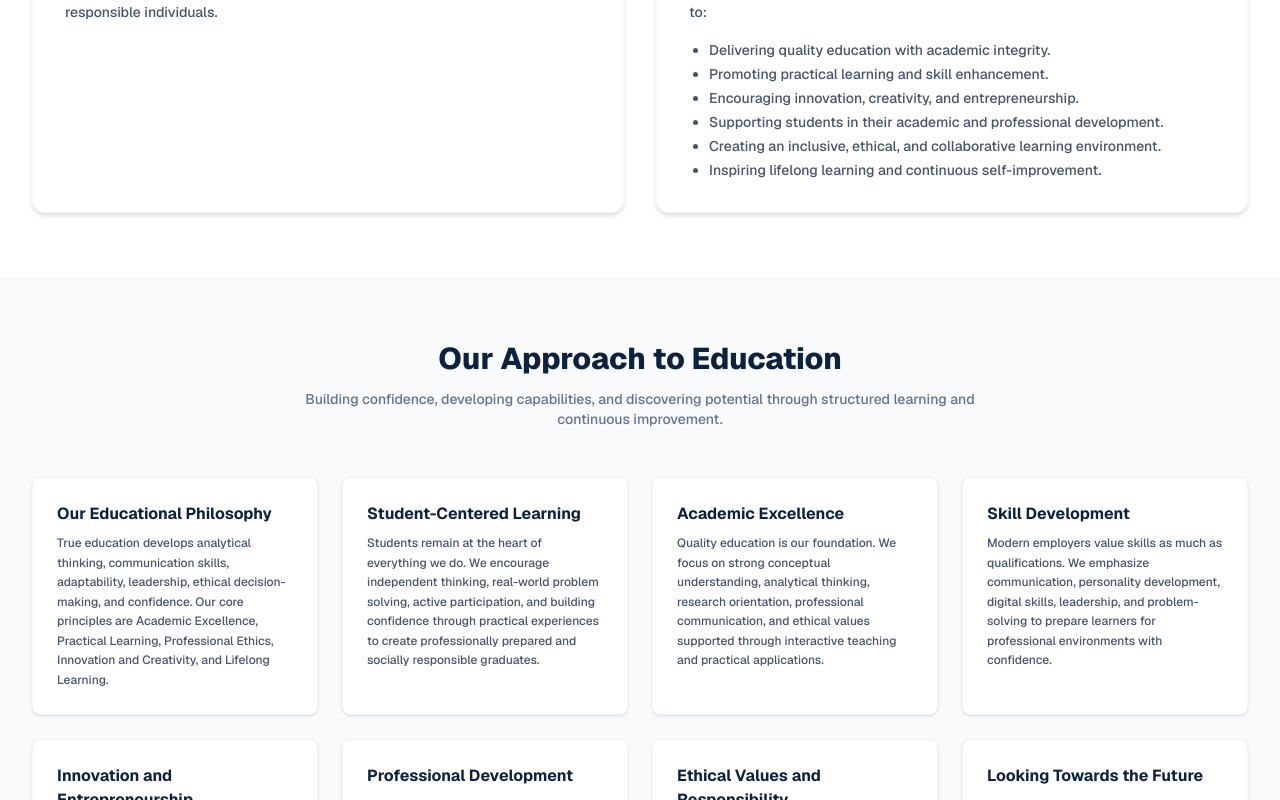
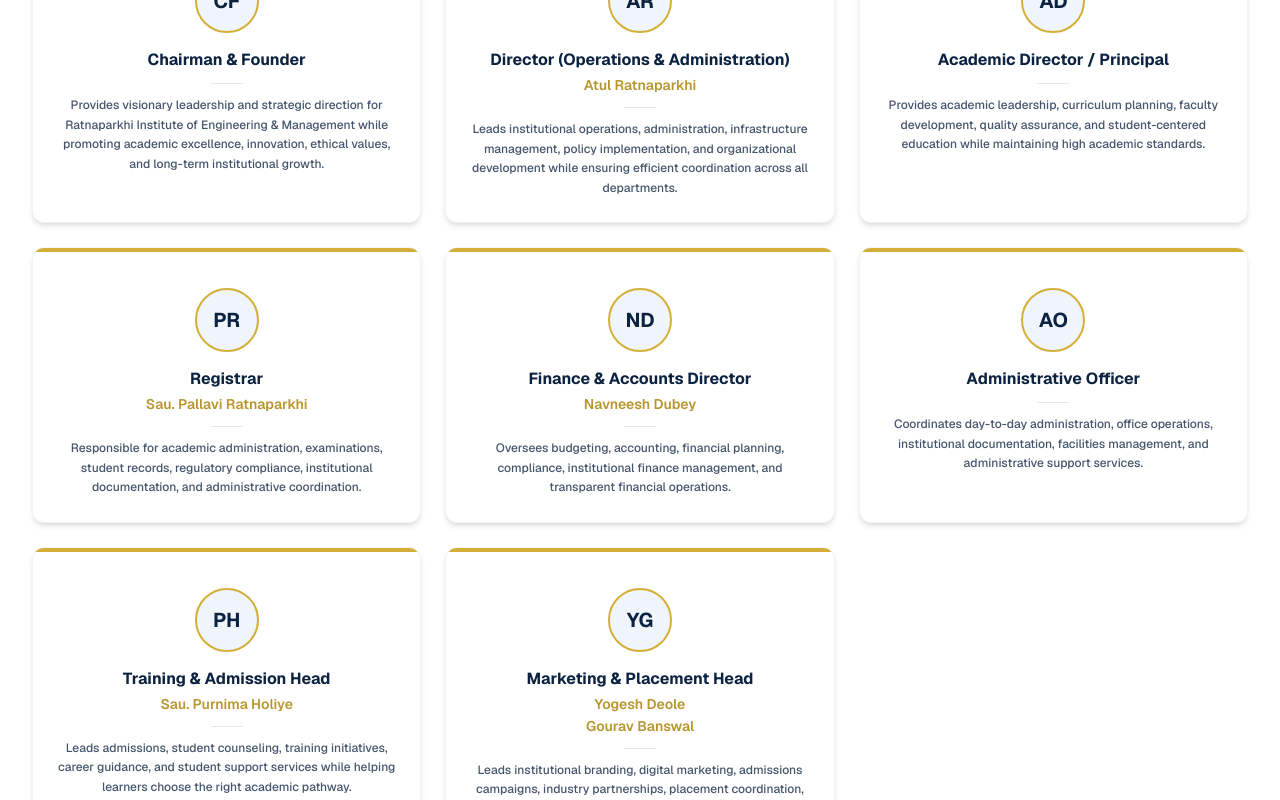
Before and after one commit to GouravBanswal/ratnaparkkhi-institute, a Next.js app: page /about-riem in a window 1280 px wide. Shown: the part 1140-1940 px from the top of the page. Built offline with nearby package versions, Linux system fonts and the light colour scheme.

Commit message:
Update About page with Leadership Team

```diff
--- a/app/about-riem/page.tsx
+++ b/app/about-riem/page.tsx
@@ -36,6 +36,58 @@
     title: "Looking Towards the Future",
     content: "Our long-term focus is on creating an environment where education inspires innovation, skills create opportunities, values guide decisions, and learning continues throughout life."
   }
+];
+
+// Leadership Team data
+const leadershipTeam = [
+  {
+    designation: "Chairman & Founder",
+    names: [],
+    initials: "CF",
+    description: "Provides visionary leadership and strategic direction for Ratnaparkhi Institute of Engineering & Management while promoting academic excellence, innovation, ethical values, and long-term institutional growth.",
+  },
+  {
+    designation: "Director (Operations & Administration)",
+    names: ["Atul Ratnaparkhi"],
+    initials: "AR",
+    description: "Leads institutional operations, administration, infrastructure management, policy implementation, and organizational development while ensuring efficient coordination across all departments.",
+  },
+  {
+    designation: "Academic Director / Principal",
+    names: [],
+    initials: "AD",
+    description: "Provides academic leadership, curriculum planning, faculty development, quality assurance, and student-centered education while maintaining high academic standards.",
+  },
+  {
+    designation: "Registrar",
+    names: ["Sau. Pallavi Ratnaparkhi"],
+    initials: "PR",
+    description: "Responsible for academic administration, examinations, student records, regulatory compliance, institutional documentation, and administrative coordination.",
+  },
+  {
+    designation: "Finance & Accounts Director",
+    names: ["Navneesh Dubey"],
+    initials: "ND",
+    description: "Oversees budgeting, accounting, financial planning, compliance, institutional finance management, and transparent financial operations.",
+  },
+  {
+    designation: "Administrative Officer",
+    names: [],
+    initials: "AO",
+    description: "Coordinates day-to-day administration, office operations, institutional documentation, facilities management, and administrative support services.",
+  },
+  {
+    designation: "Training & Admission Head",
+    names: ["Sau. Purnima Holiye"],
+    initials: "PH",
+    description: "Leads admissions, student counseling, training initiatives, career guidance, and student support services while helping learners choose the right academic pathway.",
+  },
+  {
+    designation: "Marketing & Placement Head",
+    names: ["Yogesh Deole", "Gourav Banswal"],
+    initials: "YG",
+    description: "Leads institutional branding, digital marketing, admissions campaigns, industry partnerships, placement coordination, employer engagement, and student outreach initiatives.",
+  },
 ];
 
 const leadershipMessages = [
@@ -110,6 +162,60 @@
           <p>
             We believe that every student possesses unique potential. Our role is to nurture that potential through structured learning, academic guidance, skill enhancement, and career-focused development. Whether a learner is beginning a new academic journey, upgrading professional qualifications, or seeking industry-relevant knowledge, RIEM aims to provide the support, resources, and opportunities necessary for growth and success.
           </p>
+        </div>
+      </section>
+
+      {/* Leadership Team */}
+      <section className="max-w-7xl mx-auto px-4 sm:px-6 lg:px-8">
+        <div className="text-center max-w-3xl mx-auto mb-12 space-y-3">
+          <h2 className="text-3xl font-extrabold text-navy-900">Leadership Team</h2>
+          <p className="text-sm text-slate-500 font-medium">
+            Meet the experienced leadership guiding Ratnaparkhi Institute of Engineering &amp; Management with a commitment to academic excellence, innovation, student success, and institutional growth.
+          </p>
+        </div>
+
+        <div className="grid grid-cols-1 sm:grid-cols-2 lg:grid-cols-3 gap-6">
+          {leadershipTeam.map((member, idx) => (
+            <div
+              key={idx}
+              className="group relative bg-white border border-slate-100 rounded-xl p-6 shadow-md hover:shadow-xl hover:-translate-y-1 transition-all duration-300 overflow-hidden flex flex-col items-center text-center"
+            >
+              {/* Top gold accent bar */}
+              <div className="absolute top-0 left-0 right-0 h-1 bg-gold-500 rounded-t-xl" />
+
+              {/* Avatar */}
+              <div className="mt-4 w-16 h-16 rounded-full bg-navy-50 border-2 border-gold-500 flex items-center justify-center font-bold text-navy-900 text-xl mb-4 group-hover:scale-105 transition-transform duration-300">
+                {member.initials}
+              </div>
+
+              {/* Designation */}
+              <h3 className="text-base font-bold text-navy-900 leading-snug">
+                {member.designation}
+              </h3>
+
+              {/* Name(s) */}
+              {member.names.length > 0 && (
+                <div className="mt-1 space-y-0.5">
+                  {member.names.map((name, nIdx) => (
+                    <p key={nIdx} className="text-sm text-gold-600 font-semibold">
+                      {name}
+                    </p>
+                  ))}
+                </div>
+              )}
+
+              {/* Divider */}
+              <div className="w-8 h-px bg-slate-200 my-3" />
+
+              {/* Description */}
+              <p className="text-xs text-slate-600 leading-relaxed font-medium">
+                {member.description}
+              </p>
+
+              {/* Subtle hover glow */}
+              <div className="pointer-events-none absolute inset-0 rounded-xl opacity-0 group-hover:opacity-100 transition-opacity duration-300 bg-[radial-gradient(ellipse_at_top,rgba(212,175,55,0.06),transparent_65%)]" />
+            </div>
+          ))}
         </div>
       </section>
 
```
